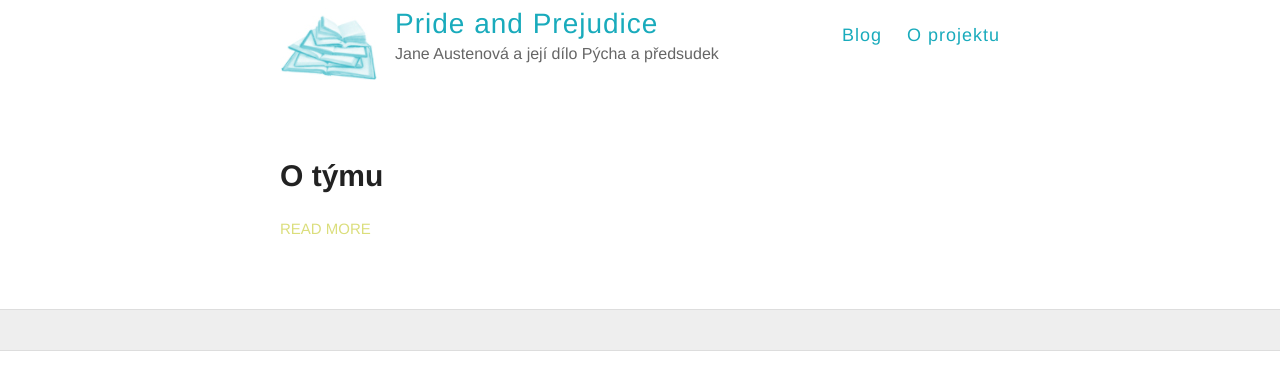
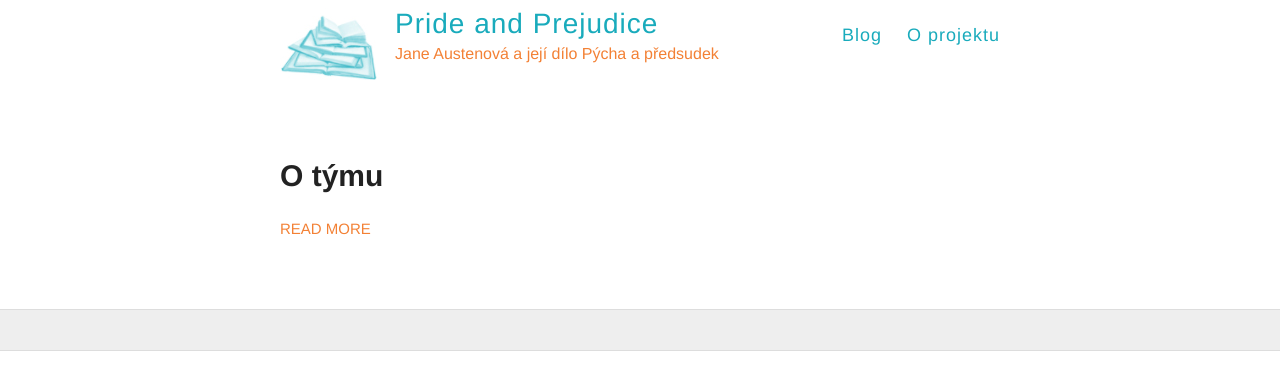
Before and after one commit to JaneAusten-PP/janeausten-pp.github.io, a Jekyll site: the page built from index.html, in a window 1280 px wide. Shown: the top 390 px of the page. Built offline with Jekyll 4.4.1, drawn with Linux system fonts in a browser that asks for light colours.

Commit message:
Oranžová

```diff
--- a/_sass/_variables.scss
+++ b/_sass/_variables.scss
@@ -5,7 +5,7 @@
 
 // Colors
 $blue: #19abbc;
-$yellow: #dbde7c;
+$yellow: #f38135;
 
 // Grays
 $black: #000;
--- a/style.scss
+++ b/style.scss
@@ -203,7 +203,7 @@ img {
 
 .site-description {
   margin: -5px 0 0 0;
-  color: $gray;
+  color: $yellow;
   font-size: 16px;
 
   @include mobile {
```
